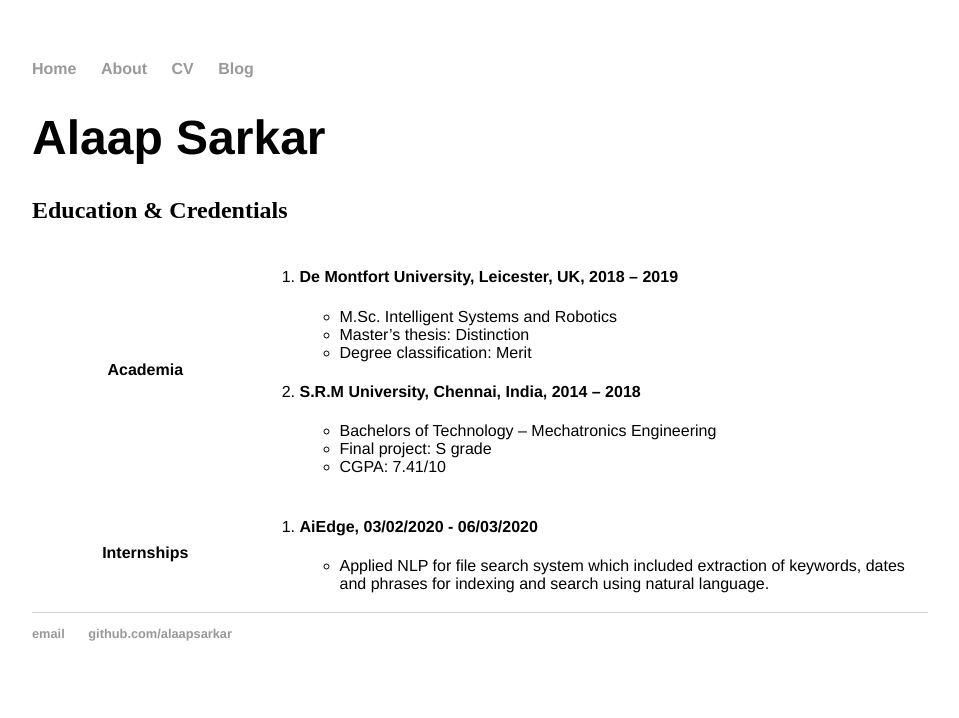
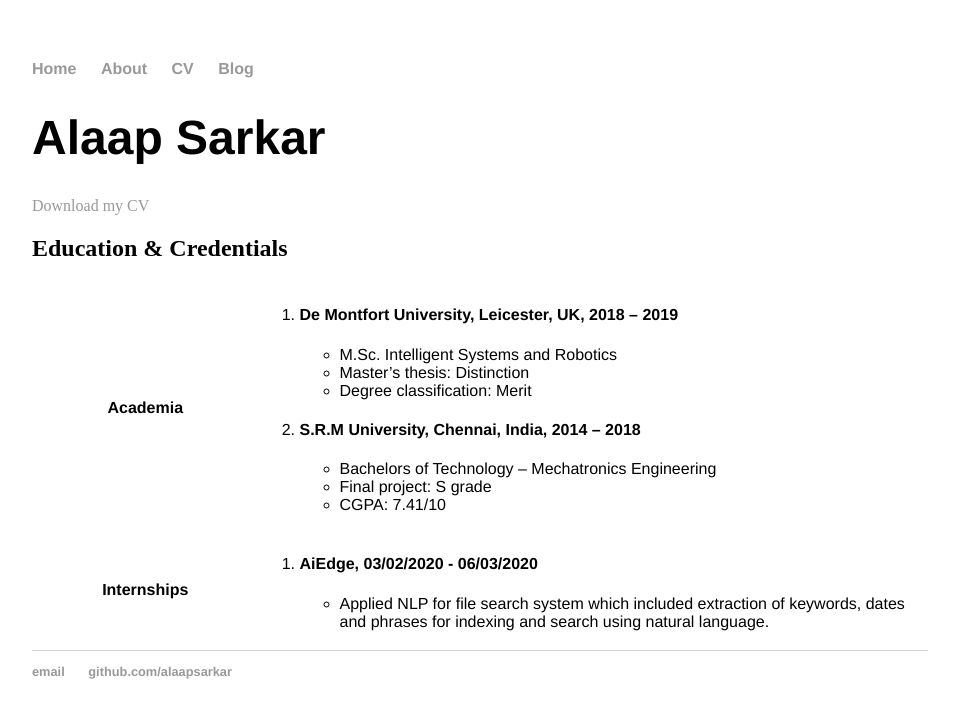
Before and after one commit to AlaapSarkar/AlaapSarkar.github.io, a Jekyll site: the page built from cv/index.html, in a window 1280 px wide. Shown: the top 718 px of the page, without its empty margins (160-1119 px from the left). Built offline with Jekyll 4.4.1, drawn with Linux system fonts in a browser that asks for light colours.

Commit message:
Update index.html

```diff
--- a/cv/index.html
+++ b/cv/index.html
@@ -3,6 +3,7 @@ layout: default
 title: CV
 ---
   <h1>Alaap Sarkar</h1>
+  <a href="/_cv/Alaap Sarkar CV.pdf">Download my CV</a>
   <h2>Education & Credentials</h2>
   <table style="width:100%">
     <tr>
```
